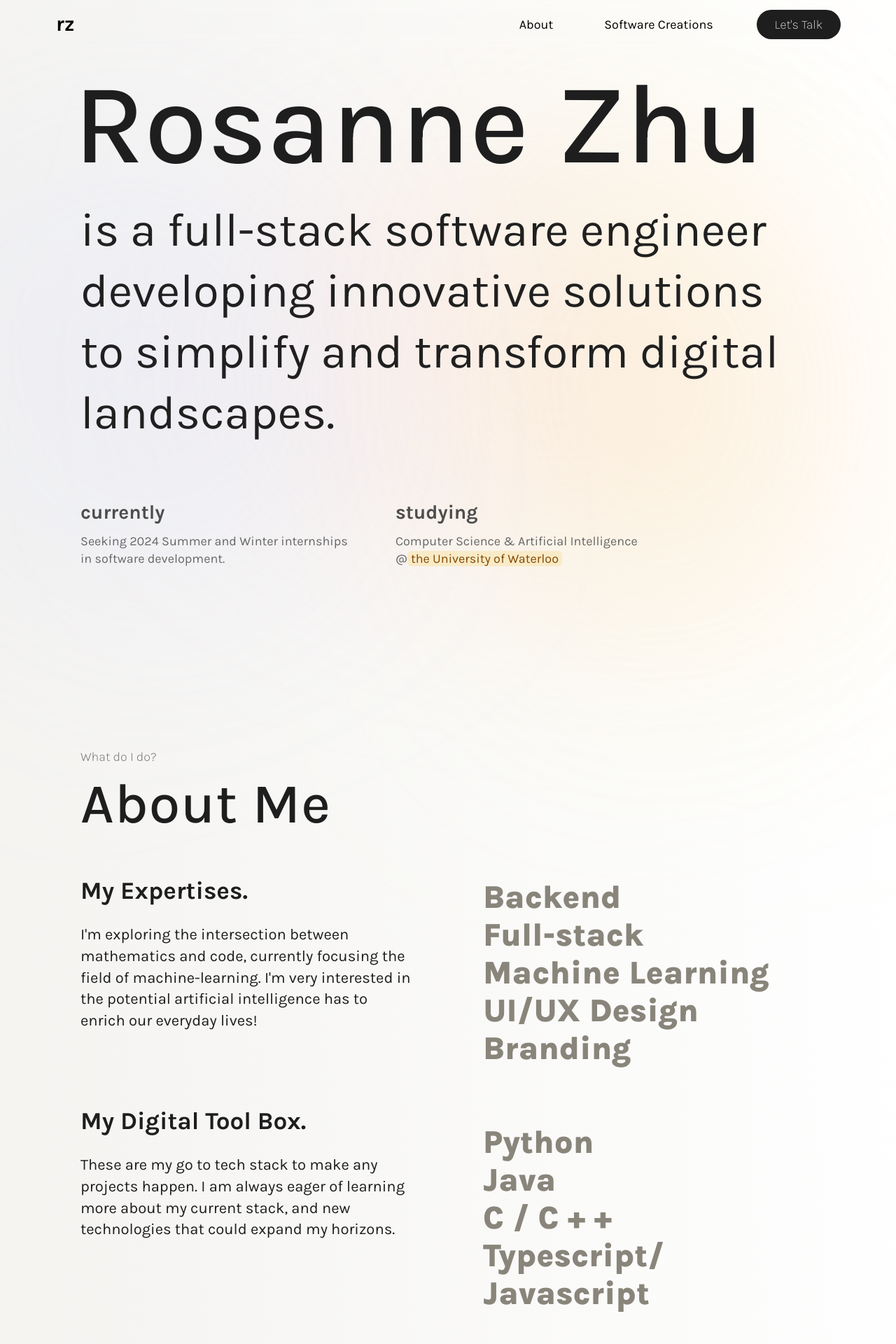
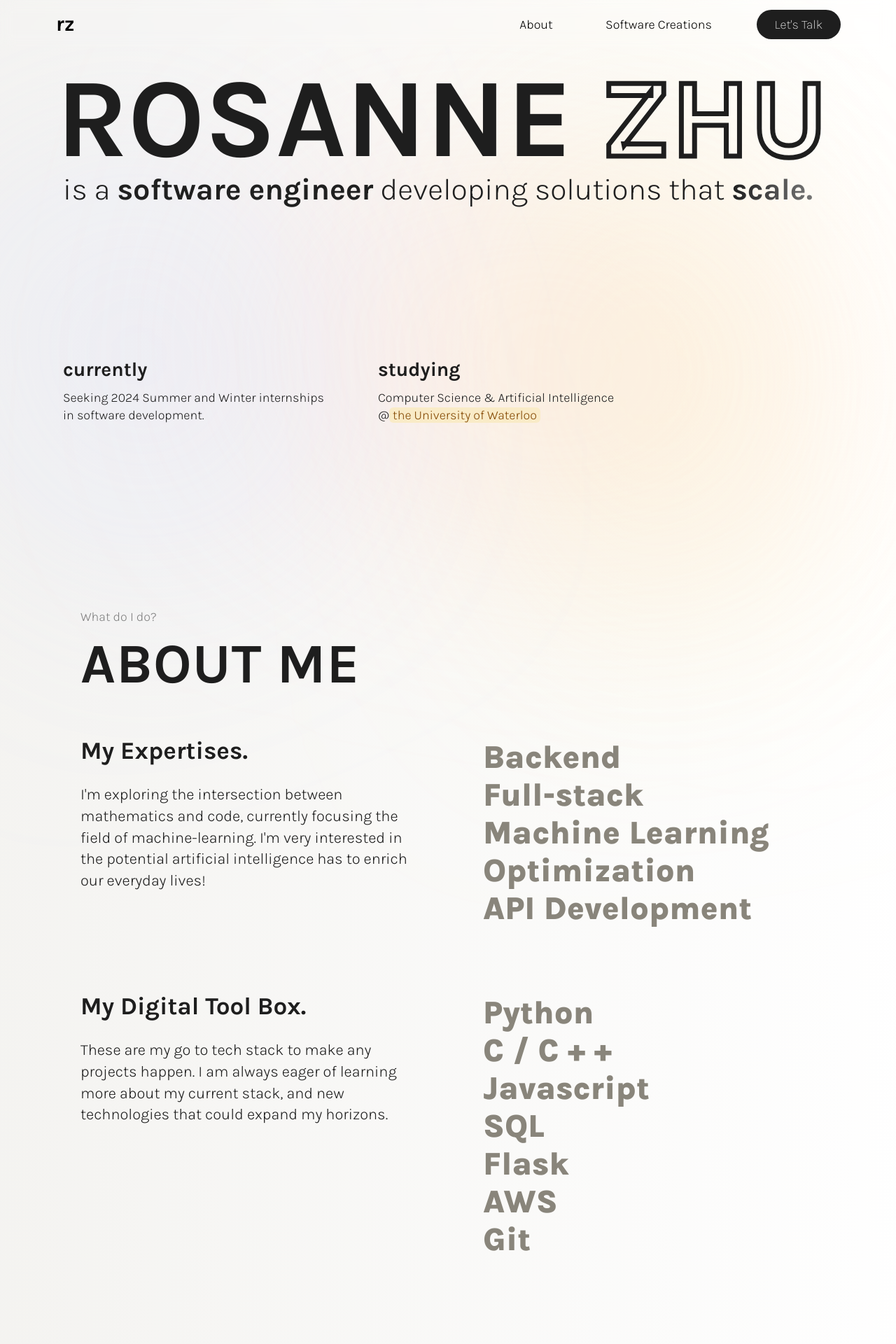
Before and after one commit to roskzhu/Portfolio-V2, a React (Create React App) app: page / in a window 1280 px wide. Shown: the top 1920 px of the page at 70% size. Built offline with nearby package versions, Linux system fonts and the light colour scheme.

Commit message:
home styling

```diff
--- a/src/App.css
+++ b/src/App.css
@@ -70,11 +70,8 @@ body::-webkit-scrollbar {
   font-family: "Karla", sans-serif;
   color: #1E1E1E;
   font-size: 80px;
-  font-weight: 500;  /* medium */
-  letter-spacing: 1px; /* Adjust this value to increase the letter spacing */
-  /* text-decoration: underline; */
-  /* border-bottom: 5px solid black; */
-  /* padding-bottom: 5px; */
+  font-weight: 700;  /* medium */
+  letter-spacing: 1px;
 }
 
 .horizontal-divider{
--- a/src/components/Contact.tsx
+++ b/src/components/Contact.tsx
@@ -126,7 +126,7 @@ const Contact: React.FC<{ onSave: (formValues: FormValues) => void, user?: any }
               <div style={{display:'flex'}}>
                 <a href="mailto:rosannezhu@gmail.com">
                   <EmailRoundedIcon style={{ fontSize: 18, marginRight: '20px', paddingTop:'3px' }}></EmailRoundedIcon>
-                  <p style={{textDecoration:'underline'}}>rosannezhu@gmail.com</p>
+                  <p>rosannezhu@gmail.com</p>
                 </a>
               </div>
               <p >Resume is available upon request.</p>
@@ -143,7 +143,7 @@ const Contact: React.FC<{ onSave: (formValues: FormValues) => void, user?: any }
               <div style={{display:'flex'}}>
               <a href="https://github.com/roskzhu">
                 <GitHubIcon style={{ fontSize: 17, marginRight: '20px', paddingTop:'3px' }}></GitHubIcon>
-                <p style={{textDecoration:'underline'}}>Github</p>
+                <p>Github</p>
               </a>
               </div>
 
@@ -152,7 +152,7 @@ const Contact: React.FC<{ onSave: (formValues: FormValues) => void, user?: any }
               <div style={{display:'flex'}}>
               <a href="https://www.linkedin.com/in/rosanne-zhu">
                 <LinkedInIcon style={{ fontSize: 20, marginRight: '20px', paddingTop:'3px' }}></LinkedInIcon>
-                <p style={{textDecoration:'underline'}}>LinkedIn</p>
+                <p>LinkedIn</p>
                 </a>
 
               </div>
--- a/src/components/Footer.tsx
+++ b/src/components/Footer.tsx
@@ -1,5 +1,6 @@
 import React from 'react';
 import '../styles/Footer.css';
+import { Link as ScrollLink } from 'react-scroll';
 
 const Footer: React.FC = () => {
 
@@ -12,7 +13,11 @@ const Footer: React.FC = () => {
       Built and designed by Rosanne Zhu.
 
       <div style={{fontWeight:'bold'}}>
+        <ScrollLink
+            activeClass="active" to="home"
+            spy={true} smooth={true} offset={-100}>
         BACK TO THE TOP ^
+            </ScrollLink>
       </div>
     </footer>
   );
--- a/src/components/Projects.tsx
+++ b/src/components/Projects.tsx
@@ -63,7 +63,7 @@ class Projects extends Component<{}, ProjectsState> {
         <FadeIn>
       <div className="section-header">
         <span className="section-title-before">A collection of my personal software creations.</span>
-        <span className="section-title">Projects</span>
+        <span className="section-title">PROJECTS</span>
       </div>
       <div className="description-container">
         <h2>
--- a/src/pages/About.tsx
+++ b/src/pages/About.tsx
@@ -41,16 +41,20 @@ class About extends React.Component<{}, AboutState> {
       <h3>Backend <br/>
       Full-stack <br/>
       Machine Learning <br/>
-      UI/UX Design <br/>
-      Branding
+      {/* Databases */}
+      Optimization <br/>
+      API Development
       </h3>
     );
     const six = (
       <h3>Python <br/>
-      Java <br/>
       C / C + + <br/>
-      Typescript/ <br/>
-      Javascript
+      Javascript <br/>
+      SQL<br/>
+      {/* Node.js<br/> */}
+      Flask<br/>
+      AWS <br/>
+      Git
       </h3>
     );
 
@@ -59,22 +63,24 @@ class About extends React.Component<{}, AboutState> {
         <FadeIn delay={`0ms`}>
           <div className="section-header">
           <span className="section-title-before">What do I do?</span>
-            <span className="section-title">About Me</span>
+            <span className="section-title">ABOUT ME</span>
           </div>
           <div className="grid">
               <div className="about-container">
-                  {[one]}
-                  {[two]}
-                  <div className="about-content">
-                    {[three]}
-                    {[four]}
-                  </div>
+                {[one]}
+                {[two]}
               </div>
               <div className="about-container">
-                  {[five]}
-                  <div className="about-content">
-                    {[six]}
-                  </div>
+                {[five]}
+              </div>
+          </div>
+          <div className="grid">
+              <div className="about-container">
+                {[three]}
+                {[four]}
+              </div>
+              <div className="about-container">
+                {[six]}
               </div>
           </div>
 
--- a/src/pages/Home.tsx
+++ b/src/pages/Home.tsx
@@ -35,17 +35,34 @@ const Home: React.FC = () => {
         ) : (
           <>
               <FadeIn delay={`1000ms`}>
-            <h1 style={{marginLeft:'-10px'}}>
-                Rosanne Zhu
+            <h1 style={{marginLeft:'-10px' }}>
+                ROSANNE {" "}
+                <span style={{WebkitTextStroke: '7px #1E1E1E', color: 'transparent' }}>
+                ZHU
+                </span>
             </h1>
             </FadeIn>
           </>
         )}
           <FadeIn delay={`1500ms`}>
         <h2>
-          is a full-stack software engineer developing innovative solutions to simplify and transform digital landscapes.
+        is a {" "}
+        <span style={{ fontWeight: '700',
+                      // background: 'linear-gradient(to right, #1E1E1E, #4F4F4F)',
+                      // backgroundClip: 'text', color: 'transparent'
+                      }}>
+          software engineer
+        </span>
+        {" "} developing solutions that {" "}
+        <span style={{ fontWeight: '700', background: 'linear-gradient(to right, #1E1E1E, #767676)',
+                      backgroundClip: 'text', color: 'transparent' }}>
+          scale.
+        </span>
         </h2>
         </FadeIn>
+
+        <div style={{height:'130px'}}></div>
+
         <FadeIn delay={`2300ms`}>
           <div>
           <div className="desc-container">
--- a/src/pages/Landing.tsx
+++ b/src/pages/Landing.tsx
@@ -4,7 +4,7 @@ import Home from './Home';
 import About from './About';
 // import Experience from '../components/WorkTimeline';
 import Projects from '../components/Projects';
-import Contact from "../components/Contact";
+import Contact from '../components/Contact';
 
 const Landing: React.FC = () => {
   const handleSave = (values: any) => {
--- a/src/styles/About.css
+++ b/src/styles/About.css
@@ -1,15 +1,15 @@
 #about {
   margin-left: auto;
   margin-right: auto;
-  min-height: 380px;
-  margin-bottom: 100px;
+  min-height: 480px;
+  margin-bottom: 110px;
   width: 1050px;
 }
 
 .about-container {
   display: block;
   margin-top: 60px;
-  margin-bottom: 110px;
+  margin-bottom: 35px;
 }
 
 h1 {
@@ -20,30 +20,22 @@ h1 {
   text-align: left;
   margin-bottom: 30px;
   margin-top: 0;
-  /* font-style: italic;  */
-  /* margin-left: 40px; */
 }
 
 h2 {
   font-family: "Karla", sans-serif;
   font-size: 22px;
-  font-weight: 400;
+  font-weight: 300;
   color: #1E1E1E;
   text-align: left;
   margin-bottom: 30px;
   line-height: 1.4;
-  /* letter-spacing: 1%; */
-  /* margin-left: 40px; */
 }
 h2 mark {
-  /* background-color: #DAE2F5; */
   background-color: transparent;
-  /* color: blue; */
   border-radius: 6px;
-  /* padding: 0px 5px; */
   line-height: 1.3;
   font-weight: bold;
-  /* text-decoration: underline; */
 }
 
 p {
--- a/src/styles/Contact.css
+++ b/src/styles/Contact.css
@@ -22,7 +22,7 @@ h4 {
   place-items: center;
   width: 100%;
   margin-bottom: -10px;
-  padding-bottom: 60px;
+  padding-bottom: 100px;
   /* height: 530px; */
 }
 
@@ -45,7 +45,7 @@ h4 {
   font-size: 25px;
   line-height: 1;
   /* padding-right: 5vw; */
-  margin-left: 60px;
+  margin-left: 80px;
   /* width: 40vw; */
 }
 h1 {
@@ -57,7 +57,7 @@ h1 {
   font-family: "Karla";
   color: #1E1E1E;
   font-size: 18px;
-  font-weight: 400;
+  font-weight: 300;
   line-height: 1.31;
   margin-top:0;
   margin-bottom: 15px;
@@ -84,9 +84,15 @@ h1 {
   color: #4f4f4f;
   line-height: 1.5;
   padding-right: 15px;
+  text-decoration: none;
 }
+/* .contact-text p:hover {
+  border-bottom: 2px solid #000;
+} */
 a:hover {
   color: #242424;
+  text-decoration: underline;
+  border-bottom: '2px solid #000'
 }
 
 .contact-container {
--- a/src/styles/Home.css
+++ b/src/styles/Home.css
@@ -4,7 +4,7 @@
   z-index: 10;
   margin-left: auto;
   margin-right: auto;
-  min-height: 940px;
+  min-height: 740px;
   padding-bottom: 130px;
 }
 
@@ -13,7 +13,7 @@
   /* height: 520px; */
   overflow: hidden;
   display: flex;
-  width: 1050px;
+  width: 1100px;
 }
 
 .text-container {
@@ -28,30 +28,19 @@
 
 .text-container h1:first-of-type {
   font-family: 'Karla', sans-serif;
-  font-size: 162px;
-  font-weight: 500;
+  font-size: 160px;
+  font-weight: 700;
   text-align: left;
   color: #1E1E1E;
   /* margin-top: 50px; */
   margin-left: 0px;
   margin-bottom: 10px;
 }
-.text-container h1 {
-  font-family: 'Karla', sans-serif; /* Adding the Google Font 'Karla' */
-  font-size: 68px;
-  font-weight: 400;
-  text-align: left;
-  color: #1E1E1E;
-  margin-top: -25px;
-  margin-left: 0px;
-  margin-bottom: 10px; /* Remove the spacing underneath the text */
-  line-height: 1.4;
-}
 
 .text-container h2 {
   font-family: 'Karla', sans-serif;
-  font-size: 67px;
-  font-weight: 400;
+  font-size: 43px;
+  font-weight: 300;
   text-align: left;
   color: #202020;
   margin-top: -16px;
@@ -83,8 +72,8 @@
   font-size: 18px;
   text-align: left;
   font-family: 'Karla', sans-serif; /* Adding the Google Font 'Karla' */
-  font-weight: 400;
-  color: #676767;
+  font-weight: 300;
+  color: #1E1E1E;
   margin-left: 0px;
   margin-top: -25px;
   line-height: 1.4;
@@ -147,7 +136,7 @@
   font-weight: 700;
   letter-spacing: 0px;
   /* font-style: italic; */
-  color: #4D4D4D;
+  color: #1E1E1E;
   width: 100%;
   margin-left: 0px;
   margin-bottom: 0; /* Remove the spacing underneath the text */
--- a/src/styles/Navbar.css
+++ b/src/styles/Navbar.css
@@ -142,12 +142,19 @@
   margin-top: 32px;
   font-family: Karla;
   font-weight: inherit;
-  /* font-size: 16px; */
+  font-weight: 300;
   padding: 10px 0;
   display: flex;
   align-items: center;
   justify-content: center;  /* right */
   cursor: pointer;
+
+
+  /* border-bottom: '2px solid black'; */
+}
+.right-nav p:hover {
+  /* text-decoration: underline; */
+  /* border-bottom: '2px solid black'; */
 }
 .right-nav.transparent a:hover,
 .right-nav.white a:hover {
```
